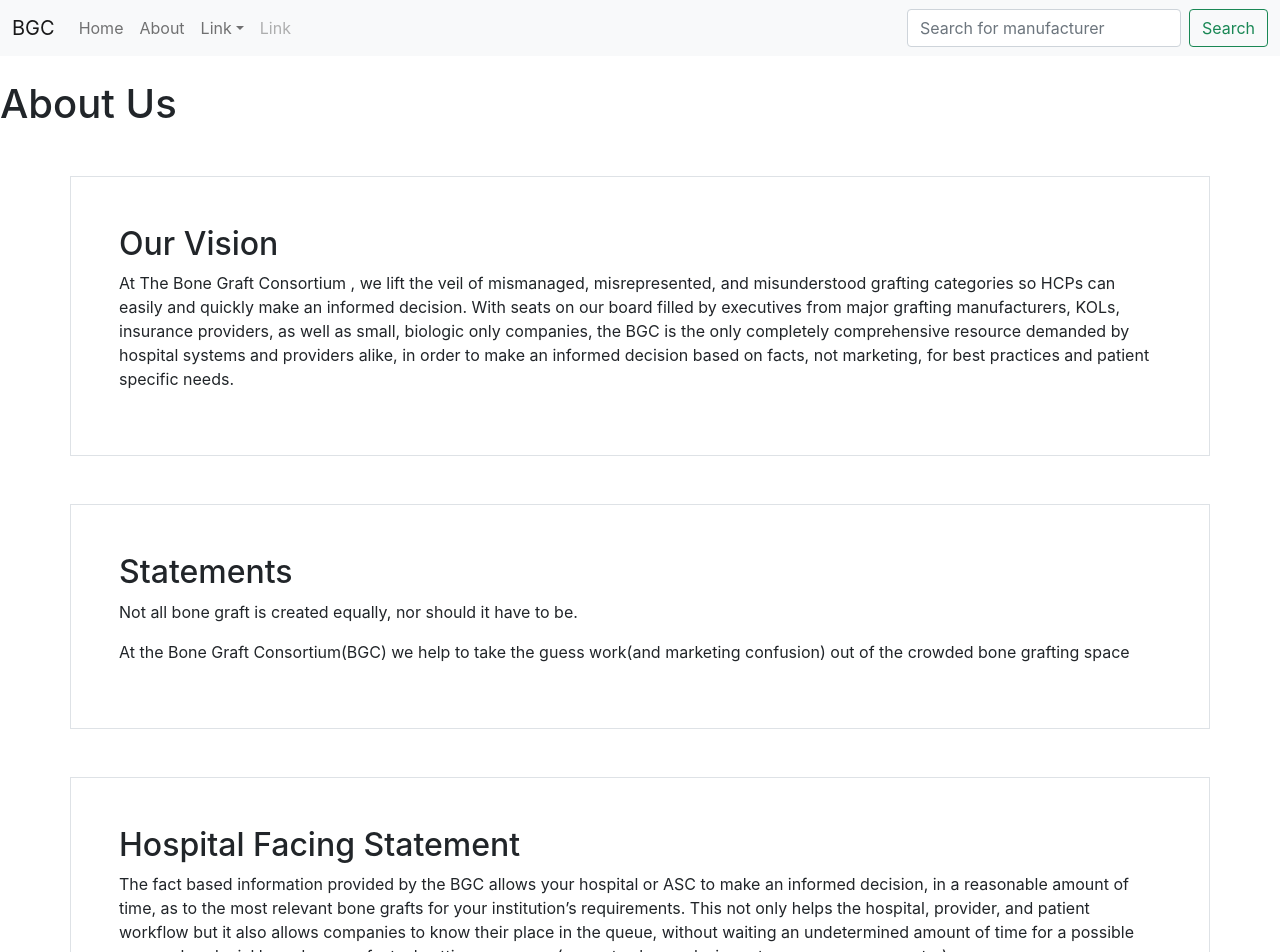
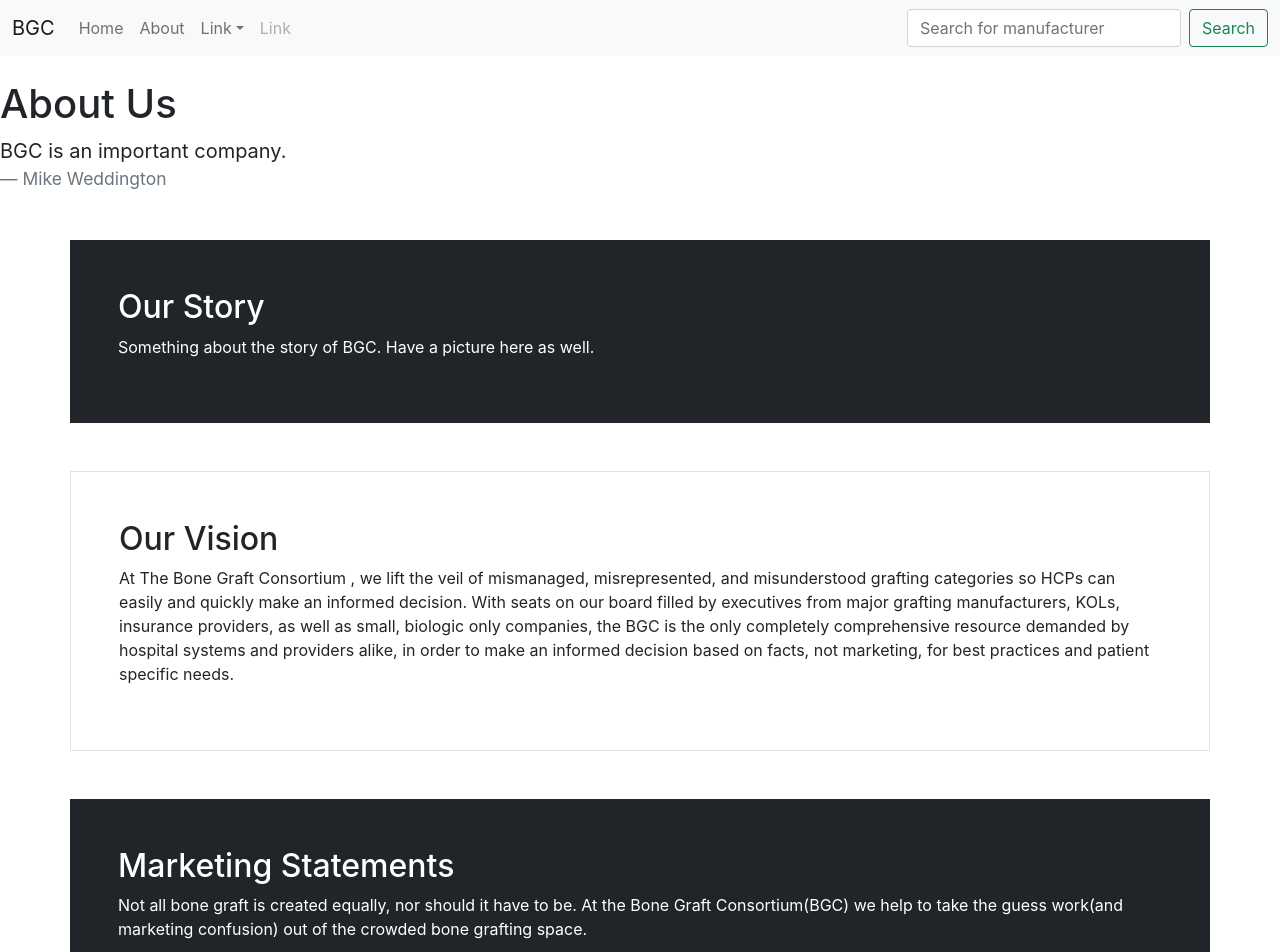
Before and after one commit to davidwilliford99/BGC, a React (Create React App) app in the folder app/: page /about in a window 1280 px wide. Shown: the top 952 px of the page. Built offline with nearby package versions, Linux system fonts and the light colour scheme.

Commit message:
Update aboutPage.js

```diff
--- a/app/src/pages/aboutPage.js
+++ b/app/src/pages/aboutPage.js
@@ -5,6 +5,16 @@ function AboutPage(){
         <div className='about-wrapper'>
             <br></br>
             <h1>About Us</h1>
+
+            <blockquote class="blockquote">
+            <p>BGC is an important company.</p>
+            <footer class="blockquote-footer">Mike Weddington</footer>
+            </blockquote>
+
+            <div class="container p-5 my-5 bg-dark text-white">
+                <h2>Our Story</h2>
+                <p>Something about the story of BGC. Have a picture here as well.</p>
+            </div>
 
             <div class="container p-5 my-5 border">
                 <h2>Our Vision</h2>
@@ -22,12 +32,11 @@ function AboutPage(){
                     not marketing, for best practices and patient specific needs.</p>
             </div>
 
-
-            <div class="container p-5 my-5 border">
-                <h2>Statements</h2>
-                <p>Not all bone graft is created equally, nor should it have to be. </p>
-                <p>At the Bone Graft Consortium(BGC) we help to take the guess work(and marketing
-                    confusion) out of the crowded bone grafting space</p>
+            <div class="container p-5 my-5 bg-dark text-white">
+                <h2>Marketing Statements</h2>
+                <p>Not all bone graft is created equally, nor should it have to be.
+                    At the Bone Graft Consortium(BGC) we help to take the guess work(and marketing
+                    confusion) out of the crowded bone grafting space.</p>
             </div>
 
             <div class = "container p-5 my-5 border">
@@ -37,8 +46,13 @@ function AboutPage(){
                     grafts for your institution’s requirements. This not only helps the hospital, provider,
                     and patient workflow but it also allows companies to know their place in the queue, without
                     waiting an undetermined amount of time for a possible approval or denial based on non factual
-                    vetting processes(current value analysis systems across our country)</p>
+                    vetting processes(current value analysis systems across our country).</p>
             </div>
+
+            <button type="button" class="btn btn-primary btn-md">Browse Products</button>
+            <br></br>
+            <button type="button" class="btn btn-primary btn-md">Add Your Product</button>
+
         </div>
     )
 }
```
